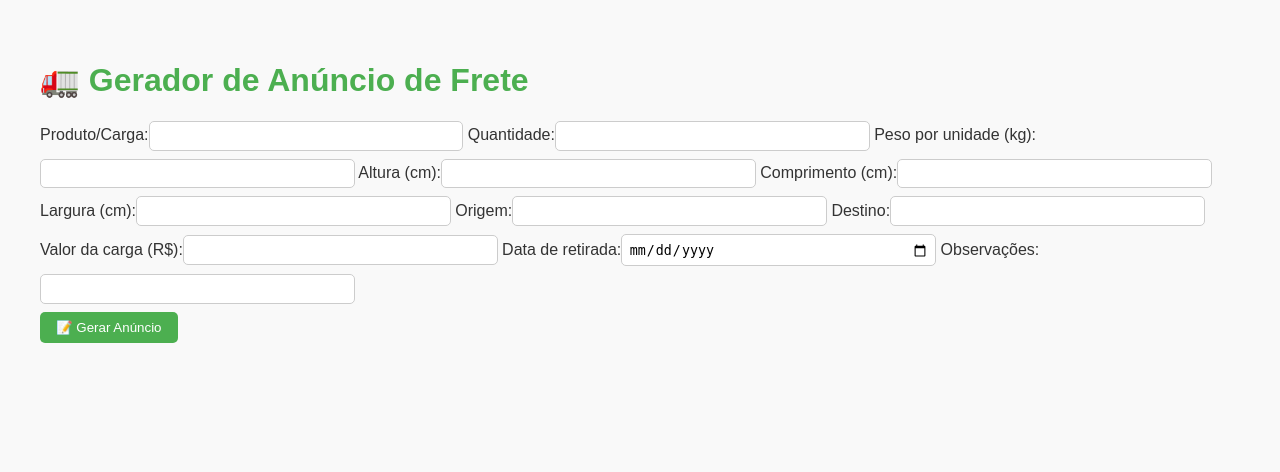
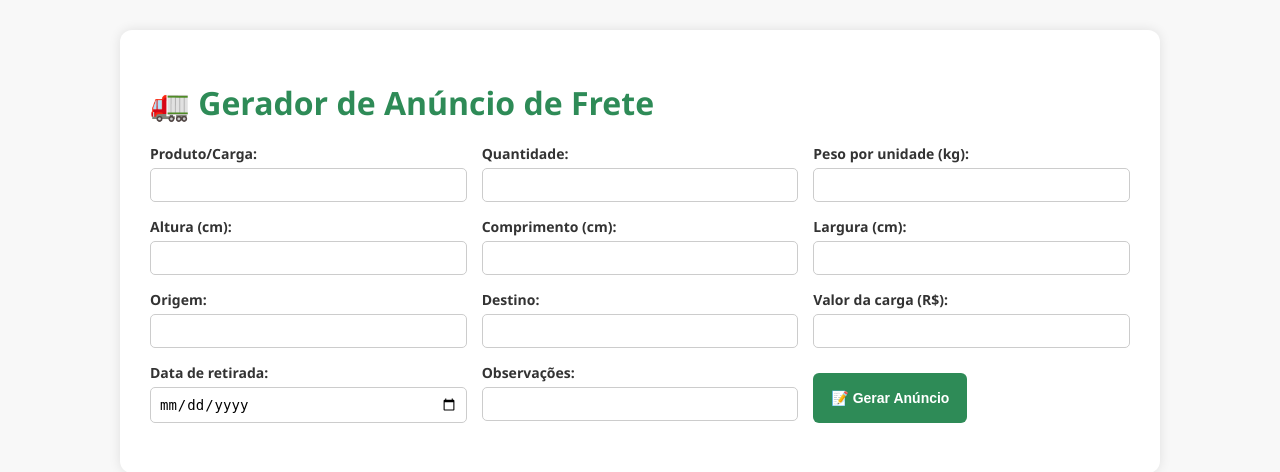
Before and after one commit to roberto36681250/simulador-de-frete, a Python web app: template templates/form.html in a window 1280 px wide. Shown: the top 472 px of the page. Run offline with Jinja, Linux system fonts and the light colour scheme; the template is opened without the code that fills it, so the values that code supplies are empty.

Commit message:
Update style.css

```diff
--- a/static/style.css
+++ b/static/style.css
@@ -1,29 +1,105 @@
 body {
-    font-family: Arial, sans-serif;
-    padding: 2rem;
-    background-color: #f9f9f9;
-    color: #333;
+    font-family: 'Segoe UI', Tahoma, Geneva, Verdana, sans-serif;
+    background-color: #f8f8f8;
+    margin: 0;
+    padding: 0;
 }
 
-h1 {
-    color: #4CAF50;
+.container {
+    max-width: 980px;
+    margin: 30px auto;
+    background-color: #fff;
+    padding: 30px;
+    border-radius: 12px;
+    box-shadow: 0 0 12px rgba(0,0,0,0.1);
 }
 
-input[type="text"],
-input[type="number"],
-input[type="date"] {
-    padding: 0.4rem;
-    margin-bottom: 0.5rem;
-    width: 300px;
-    border: 1px solid #ccc;
-    border-radius: 5px;
+.title {
+    text-align: left;
+    font-size: 32px;
+    margin-bottom: 20px;
+    color: #2e8b57;
+    display: flex;
+    align-items: center;
+    gap: 10px;
 }
 
-button {
-    padding: 0.5rem 1rem;
-    background-color: #4CAF50;
+.frete-form {
+    display: grid;
+    grid-template-columns: repeat(auto-fit, minmax(280px, 1fr));
+    gap: 15px;
+    margin-bottom: 20px;
+}
+
+.frete-form label {
+    display: flex;
+    flex-direction: column;
+    font-weight: bold;
+    color: #333;
+    font-size: 14px;
+}
+
+.frete-form input[type="text"],
+.frete-form input[type="number"],
+.frete-form input[type="date"] {
+    padding: 8px;
+    border-radius: 5px;
+    border: 1px solid #ccc;
+    margin-top: 5px;
+    font-size: 14px;
+}
+
+.btn-group {
+    display: flex;
+    gap: 10px;
+    margin-top: 10px;
+}
+
+.btn {
+    padding: 10px 18px;
+    border: none;
+    background-color: #2e8b57;
     color: white;
-    border: none;
-    border-radius: 5px;
+    font-weight: bold;
+    border-radius: 6px;
     cursor: pointer;
+    text-decoration: none;
+    font-size: 14px;
+    display: inline-block;
 }
+
+.btn:hover {
+    background-color: #256b46;
+}
+
+.resultado {
+    margin-top: 30px;
+    font-size: 16px;
+    color: #222;
+    background: #f4f4f4;
+    padding: 15px 20px;
+    border-left: 5px solid #2e8b57;
+    border-radius: 8px;
+    line-height: 1.6;
+}
+
+.resultado h2 {
+    font-size: 20px;
+    margin-top: 0;
+    color: #222;
+}
+
+@media (max-width: 600px) {
+    .frete-form {
+        grid-template-columns: 1fr;
+    }
+
+    .btn-group {
+        flex-direction: column;
+        align-items: flex-start;
+    }
+
+    .btn {
+        width: 100%;
+    }
+}
```
